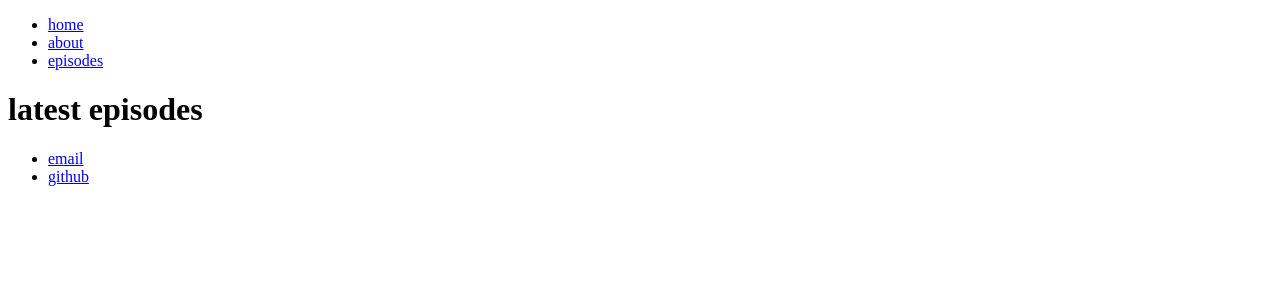
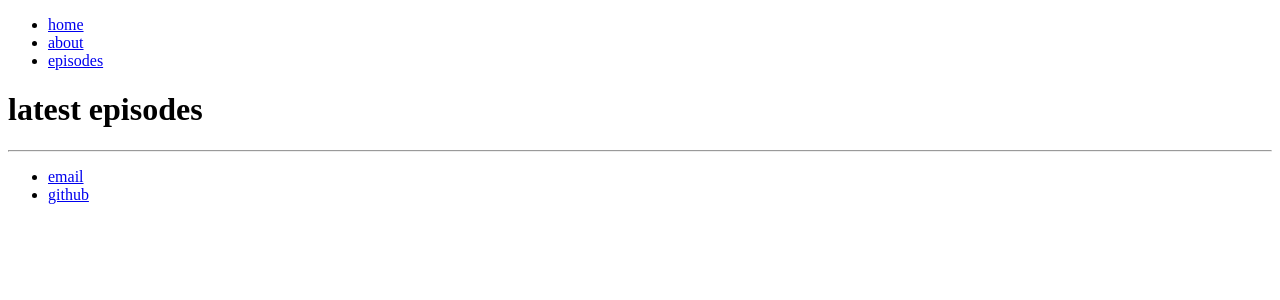
Before and after one commit to dlam58/theAlumniDiaries, a Jekyll site: the page built from episodes/index.html, in a window 1280 px wide. Shown: the top 300 px of the page. Built offline with Jekyll 4.4.1, drawn with Linux system fonts in a browser that asks for light colours.

Commit message:
blog feed

```diff
--- a/_layouts/episode.html
+++ b/_layouts/episode.html
@@ -2,6 +2,7 @@
 layout: default
 ---
 <h1>{{ page.title }}</h1>
+<hr>
 <p class="meta">{{ page.date | date_to_string }}</p>
 
 <div class="episodes">
--- a/episodes/index.html
+++ b/episodes/index.html
@@ -2,4 +2,7 @@
 layout: default
 title: latest episodes
 ---
-	<h1>{{ page.title }}</h1>
+	<div class="episodeHeader">
+		<h1>{{ page.title }}</h1>
+		<hr>
+	</div>
```
